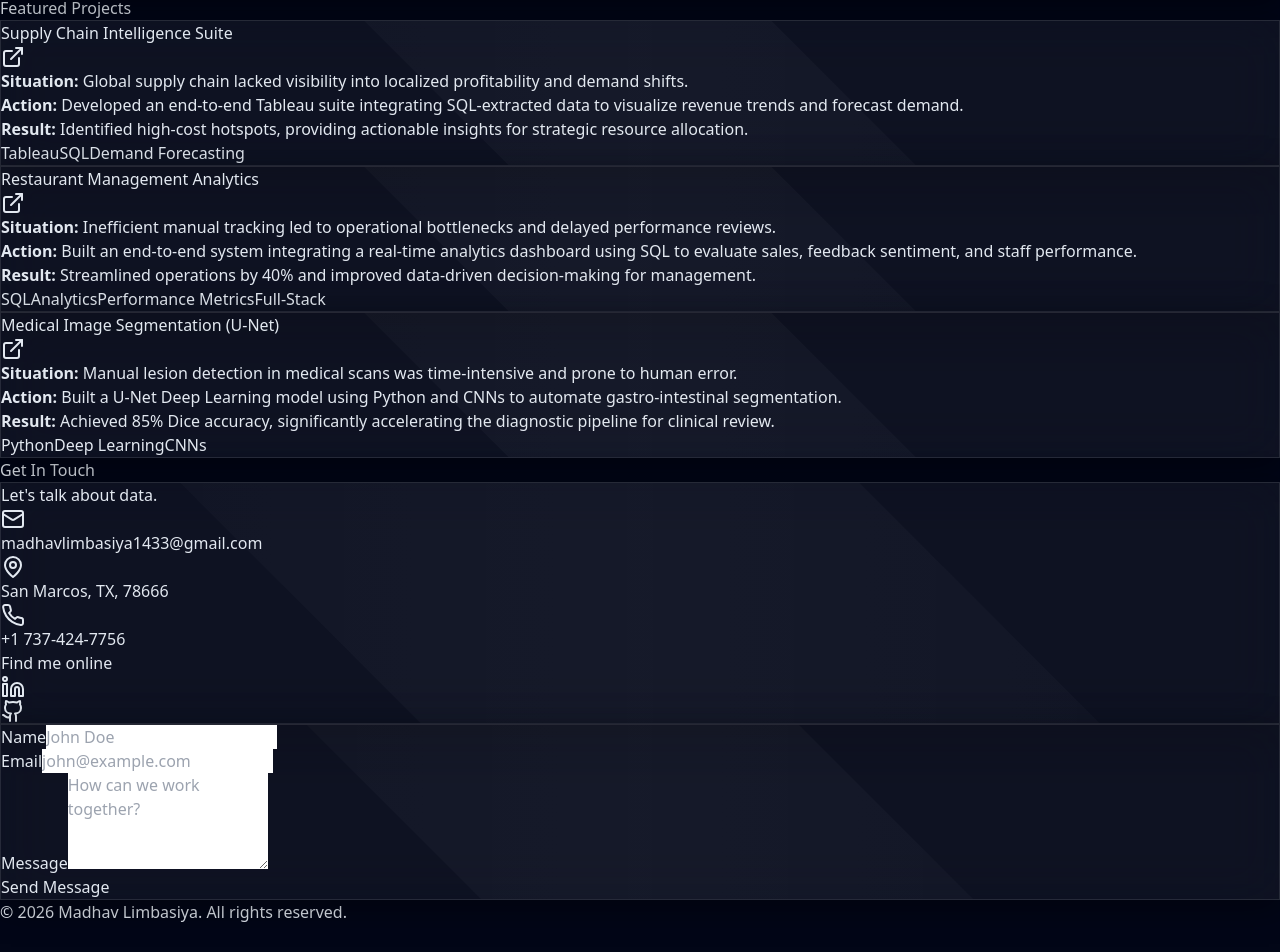
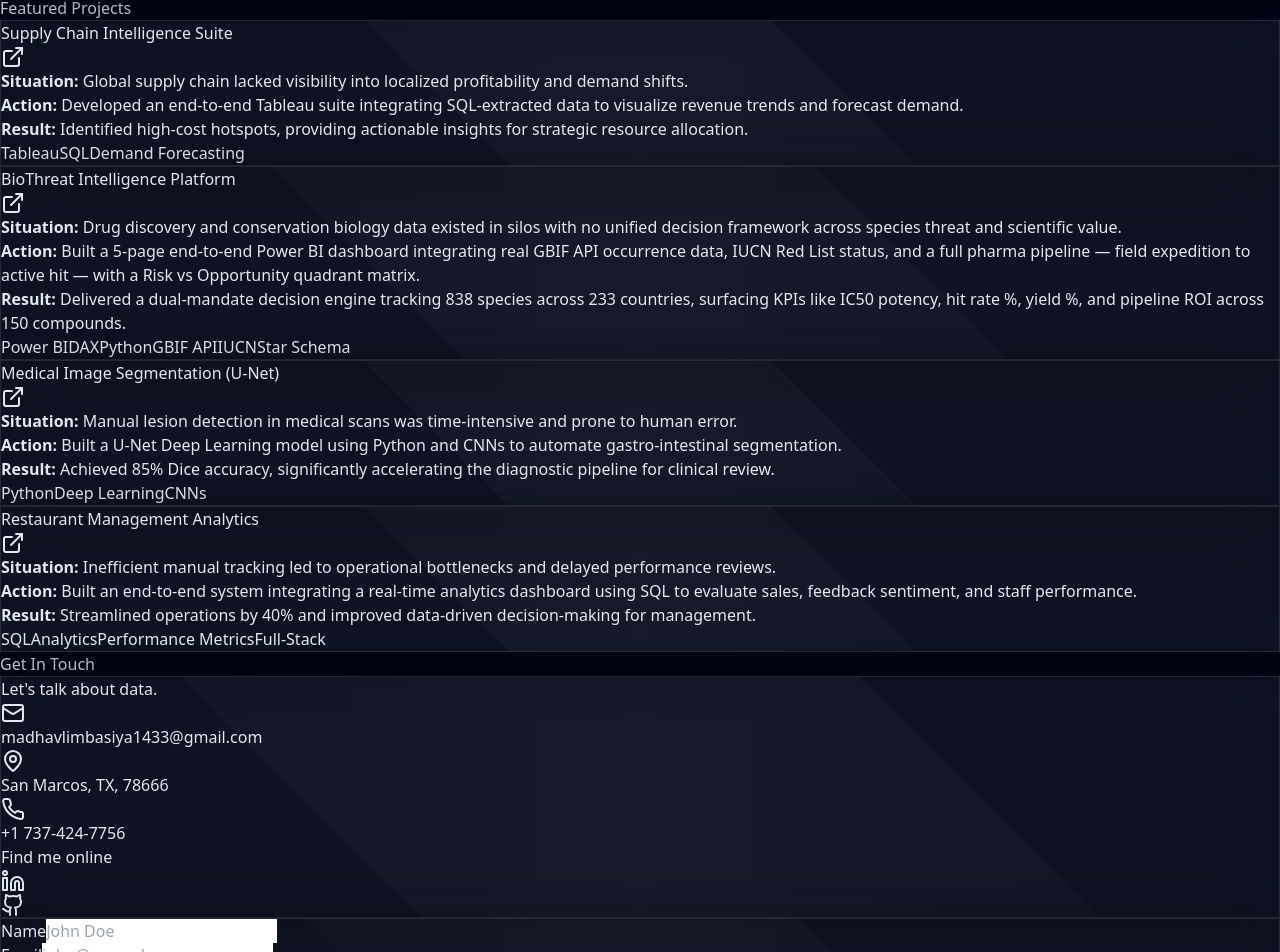
Before and after one commit to MadhavLimbasiya/Madhav-Limbasiya-Portfolio, a React (Vite) app: page / in a window 1280 px wide. Shown: the part 2583-3535 px from the top of the page. Before the commit the page ends 3507 px from the top, so only its background shows below. Built offline with nearby package versions, Linux system fonts and the light colour scheme.

Commit message:
Update project details in App.jsx
Replaced 'Restaurant Management Analytics' with 'BioThreat Intelligence Platform' and updated its details. Added 'Restaurant Management Analytics' back at the end of the list.

```diff
--- a/src/App.jsx
+++ b/src/App.jsx
@@ -334,15 +334,15 @@
     github: "https://github.com/MadhavLimbasiya"
   },
   {
-    title: "Restaurant Management Analytics",
-    description: [
-      <li key="1"><b>Situation:</b> Inefficient manual tracking led to operational bottlenecks and delayed performance reviews.</li>,
-      <li key="2"><b>Action:</b> Built an end-to-end system integrating a real-time analytics dashboard using SQL to evaluate sales, feedback sentiment, and staff performance.</li>,
-      <li key="3"><b>Result:</b> Streamlined operations by 40% and improved data-driven decision-making for management.</li>
-    ],
-    tags: ["SQL", "Analytics", "Performance Metrics", "Full-Stack"],
-    link: "https://github.com/MadhavLimbasiya", // Replace with live link if you have one deployed
-    github: "https://github.com/MadhavLimbasiya"
+  title: "BioThreat Intelligence Platform",
+  description: [
+    <li key="1"><b>Situation:</b> Drug discovery and conservation biology data existed in silos with no unified decision framework across species threat and scientific value.</li>,
+    <li key="2"><b>Action:</b> Built a 5-page end-to-end Power BI dashboard integrating real GBIF API occurrence data, IUCN Red List status, and a full pharma pipeline — field expedition to active hit — with a Risk vs Opportunity quadrant matrix.</li>,
+    <li key="3"><b>Result:</b> Delivered a dual-mandate decision engine tracking 838 species across 233 countries, surfacing KPIs like IC50 potency, hit rate %, yield %, and pipeline ROI across 150 compounds.</li>
+  ],
+  tags: ["Power BI", "DAX", "Python", "GBIF API", "IUCN", "Star Schema"],
+  link: "https://app.powerbi.com/reportEmbed?reportId=c900167b-fb93-4cc7-a649-5aac034bb3bb&autoAuth=true&ctid=51a6364a-0466-47d0-b3ba-1517161ddd0d",
+  github: "https://github.com/MadhavLimbasiya/BioThreat-Intelligence-Platform"
   },
   {
     title: "Medical Image Segmentation (U-Net)",
@@ -353,6 +353,17 @@
     ],
     tags: ["Python", "Deep Learning", "CNNs"],
     link: "https://github.com/MadhavLimbasiya", // Replace with a link to a demo or paper if available
+    github: "https://github.com/MadhavLimbasiya"
+  },
+  {
+    title: "Restaurant Management Analytics",
+    description: [
+      <li key="1"><b>Situation:</b> Inefficient manual tracking led to operational bottlenecks and delayed performance reviews.</li>,
+      <li key="2"><b>Action:</b> Built an end-to-end system integrating a real-time analytics dashboard using SQL to evaluate sales, feedback sentiment, and staff performance.</li>,
+      <li key="3"><b>Result:</b> Streamlined operations by 40% and improved data-driven decision-making for management.</li>
+    ],
+    tags: ["SQL", "Analytics", "Performance Metrics", "Full-Stack"],
+    link: "https://github.com/MadhavLimbasiya", // Replace with live link if you have one deployed
     github: "https://github.com/MadhavLimbasiya"
   }
 ];
```
